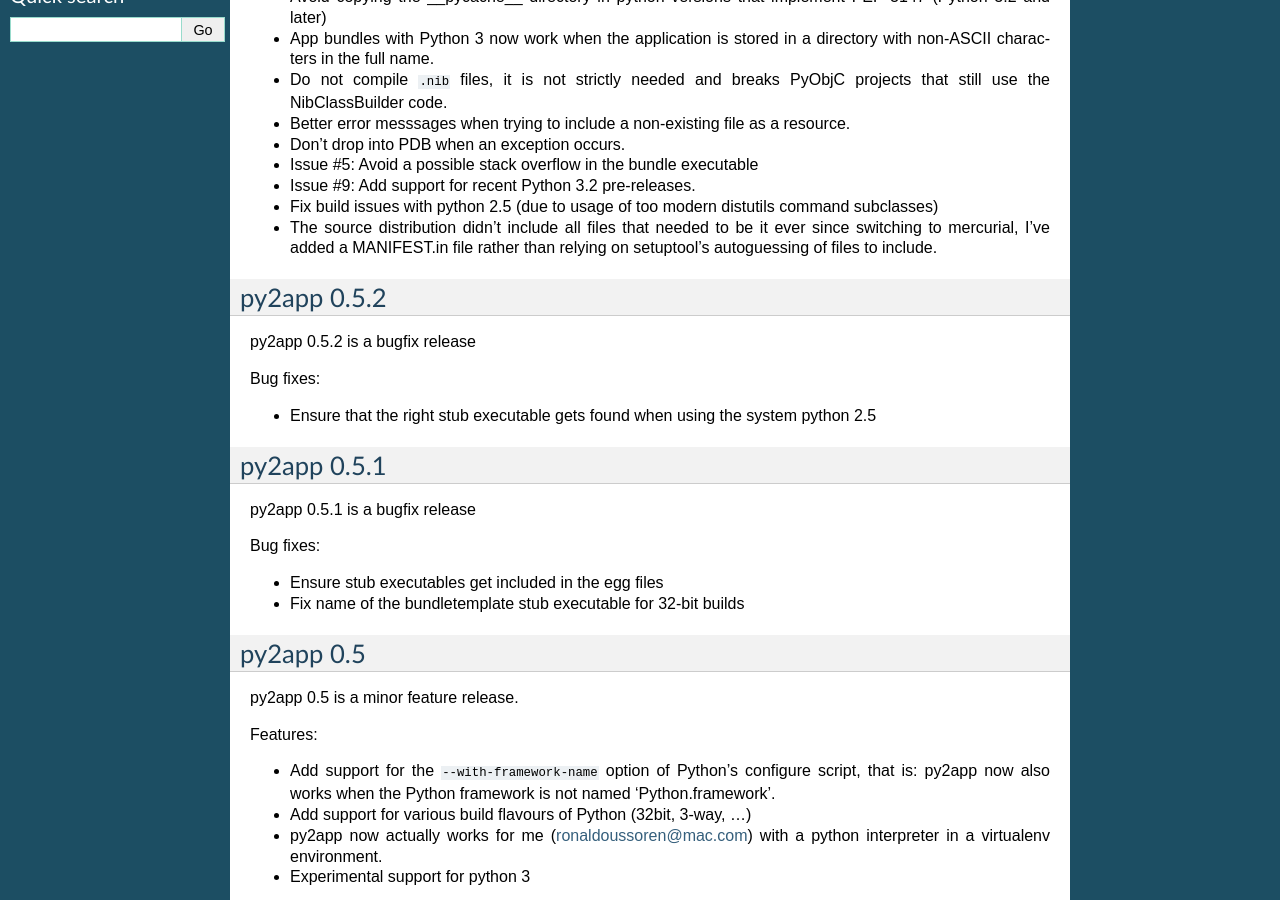
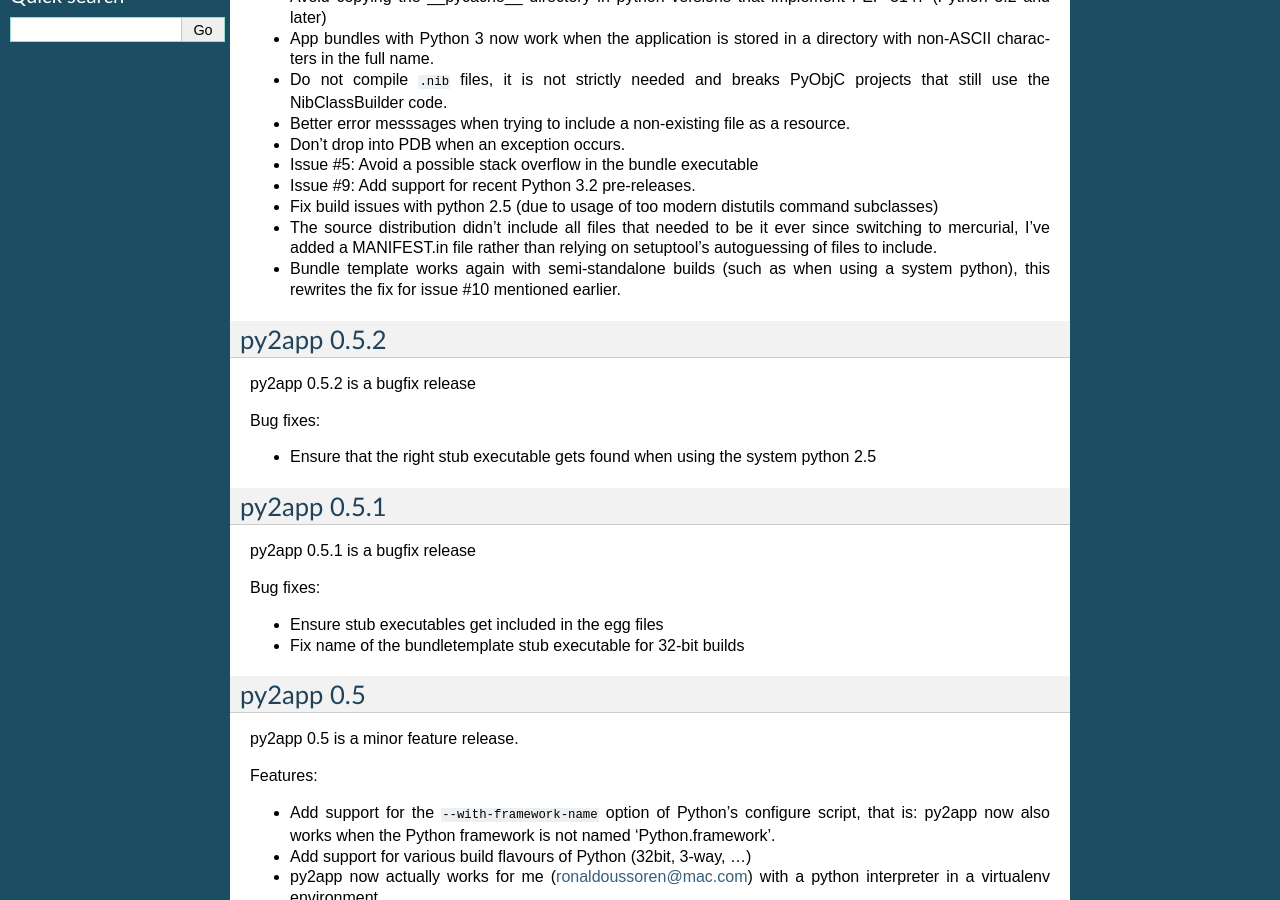
Before and after one commit to ronaldoussoren/py2app, a Sphinx documentation site: the page built from doc/changelog.rst, in a window 1280 px wide and 900 px high, scrolled down 646 px. Built offline with Sphinx 7.4.7, drawn with Linux system fonts in a browser that asks for light colours.

Commit message:
Make sure bundle template works with system python
The bugfix for issue #10 broke creating bundles with a system
python ('/usr/bin/python'), and --semi-standalone builds. This
patch rectifies that situation.

```diff
--- a/doc/changelog.rst
+++ b/doc/changelog.rst
@@ -61,6 +61,10 @@ Bug fixes:
 - The source distribution didn't include all files that needed to be
   it ever since switching to mercurial, I've added a MANIFEST.in
   file rather than relying on setuptool's autoguessing of files to include.
+
+- Bundle template works again with semi-standalone builds (such as
+  when using a system python), this rewrites the fix for issue #10
+  mentioned earlier.
 
 py2app 0.5.2
 ------------
```
Also changed, not shown: 1 other file.
